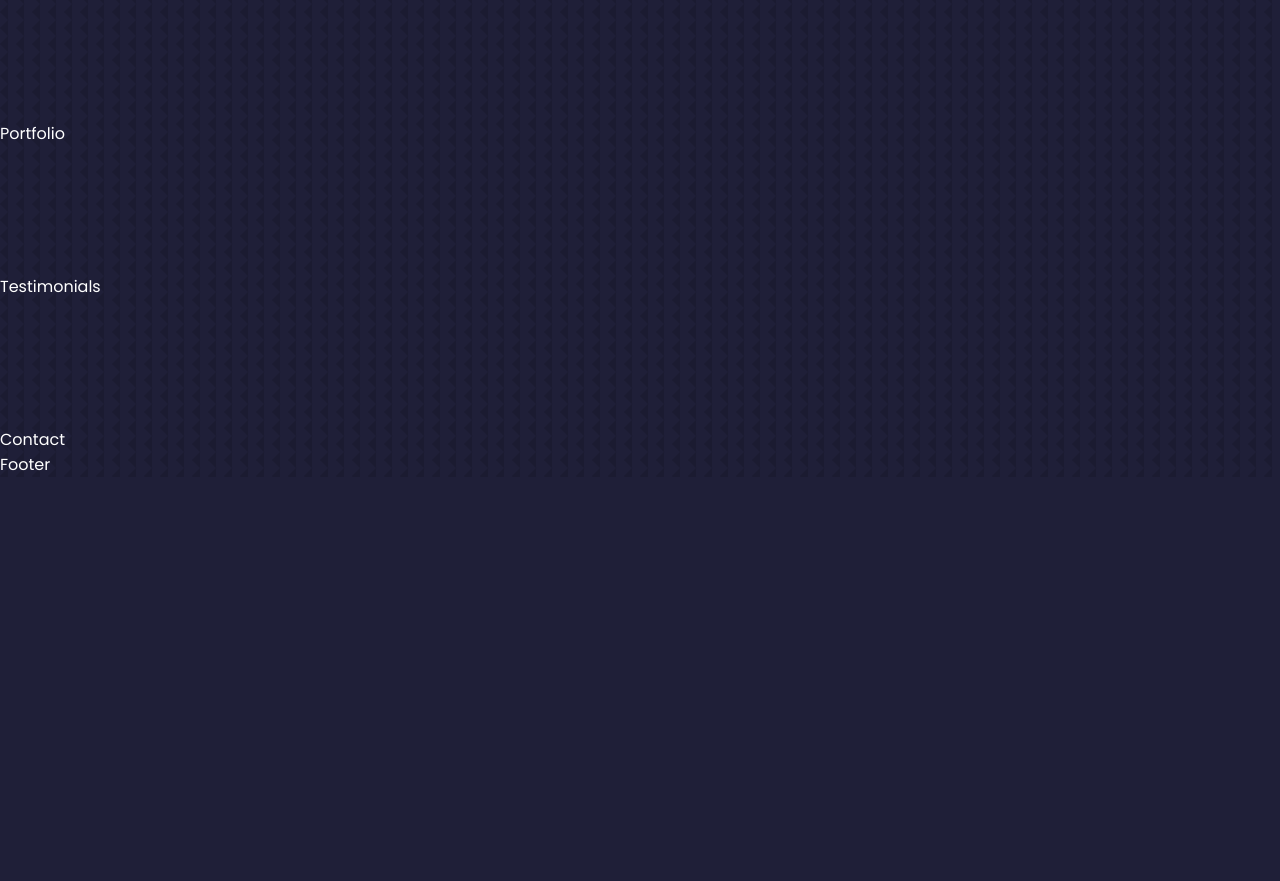
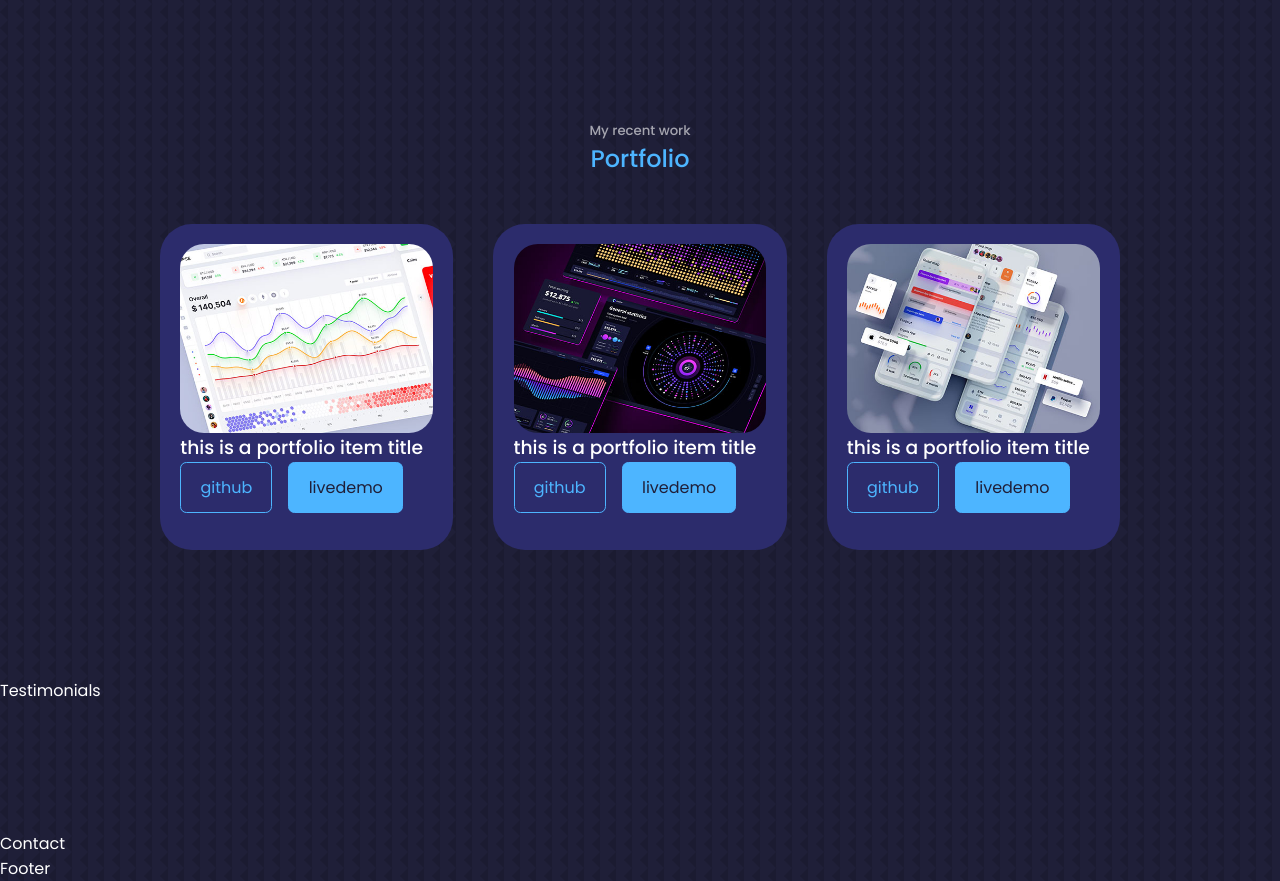
Before and after one commit to seba-pas/portfolio-react, a React (Create React App) app: page / in a window 1280 px wide. Shown: the part 2860-3741 px from the top of the page. Before the commit the page ends 3337 px from the top, so only its background shows below. Built offline with nearby package versions, Linux system fonts and the light colour scheme.

Commit message:
commit segundo dia

```diff
--- a/src/components/Portfolio/Portfolio.jsx
+++ b/src/components/Portfolio/Portfolio.jsx
@@ -1,10 +1,75 @@
-import React from 'react'
-import './portfolio.css'
+import React from "react";
+import "./portfolio.css";
+import IMG1 from "../../assets/portfolio1.jpg";
+import IMG2 from "../../assets/portfolio2.jpg";
+import IMG3 from "../../assets/portfolio3.jpg";
 
 const Portfolio = () => {
   return (
-    <section id='portfolio'>Portfolio</section>
-  )
-}
+    <section id="portfolio">
+      <h5>My recent work</h5>
+      <h2>Portfolio</h2>
+      <div className="container portfolio__container">
+        <article className="portfolio__items">
+          <div className="portfolio__item-image">
+            <img src={IMG1} alt="" />
+          </div>
+          <h3>this is a portfolio item title</h3>
+          <div className="portfolio__items-cta">
+            <a href="https://github.com/seba-pas" className="btn">
+              github
+            </a>
+            <a
+              href="https://vercel.com"
+              className="btn btn-primary"
+              target="_blank"
+              rel="noreferrer"
+            >
+              livedemo
+            </a>
+          </div>
+        </article>
+        <article className="portfolio__items">
+          <div className="portfolio__item-image">
+            <img src={IMG2} alt="" />
+          </div>
+          <h3>this is a portfolio item title</h3>
+          <div className="portfolio__items-cta">
+            <a href="https://github.com/seba-pas" className="btn">
+              github
+            </a>
+            <a
+              href="https://vercel.com"
+              className="btn btn-primary"
+              target="_blank"
+              rel="noreferrer"
+            >
+              livedemo
+            </a>
+          </div>
+        </article>
+        <article className="portfolio__items">
+          <div className="portfolio__item-image">
+            <img src={IMG3} alt="" />
+          </div>
+          <h3>this is a portfolio item title</h3>
+          <div className="portfolio__items-cta">
+            <a href="https://github.com/seba-pas" className="btn">
+              github
+            </a>
+            <a
+              href="https://vercel.com"
+              className="btn btn-primary"
+              target="_blank"
+              rel="noreferrer"
+            >
+              livedemo
+            </a>
+          </div>
+        </article>
+      </div>
+    </section>
+  );
+};
 
-export default Portfolio
+export default Portfolio;
--- a/src/components/Portfolio/portfolio.css
+++ b/src/components/Portfolio/portfolio.css
@@ -0,0 +1,47 @@
+.portfolio__container {
+  display: grid;
+  grid-template-columns: repeat(3, 1fr);
+  gap: 2.5rem;
+}
+
+.portfolio__items {
+  background: var(--color-bg-variant);
+  padding: 1.2rem;
+  border-radius: 2rem;
+  border: 1px solid transparent;
+  transition: var(--transition);
+}
+
+.portfolio--items:hover {
+  border: var(--color-primary-variant);
+  background: transparent;
+}
+
+.portfolio__item-image {
+  border-radius: 1.5rem;
+  overflow: hidden;
+}
+
+.portfolio__item h3 {
+  margin: 1.2rem 0 2rem;
+}
+
+.portfolio__items-cta {
+  display: flex;
+  gap: 1rem;
+  margin-bottom: 1rem;
+}
+
+@media screen and (max-width: 1024px) {
+  .portfolio__container {
+    grid-template-columns: 1fr 1fr;
+    gap: 1.2rem;
+  }
+}
+
+@media screen and (max-width: 600px) {
+  .portfolio__container {
+    grid-template-columns: 1fr;
+    gap: 1rem;
+  }
+}
```
